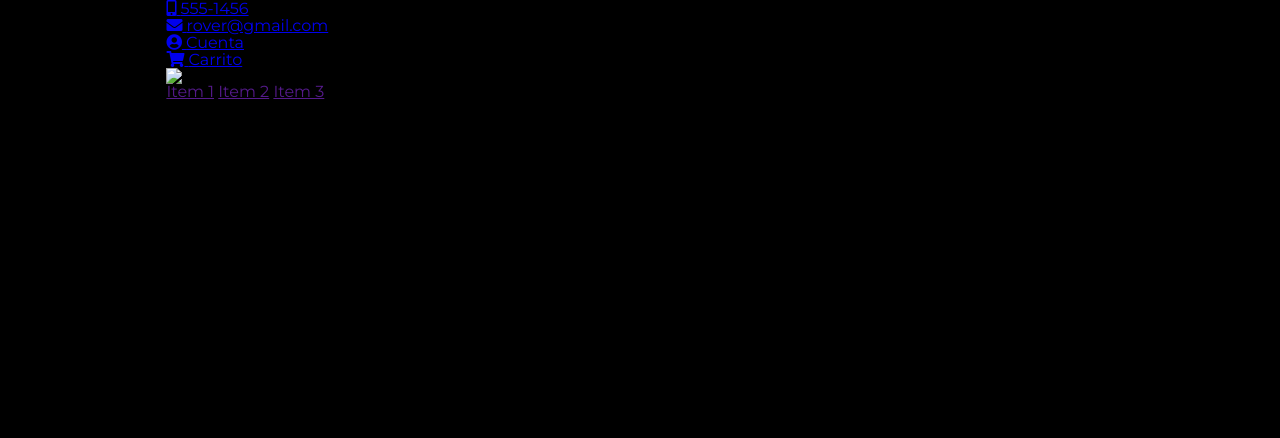
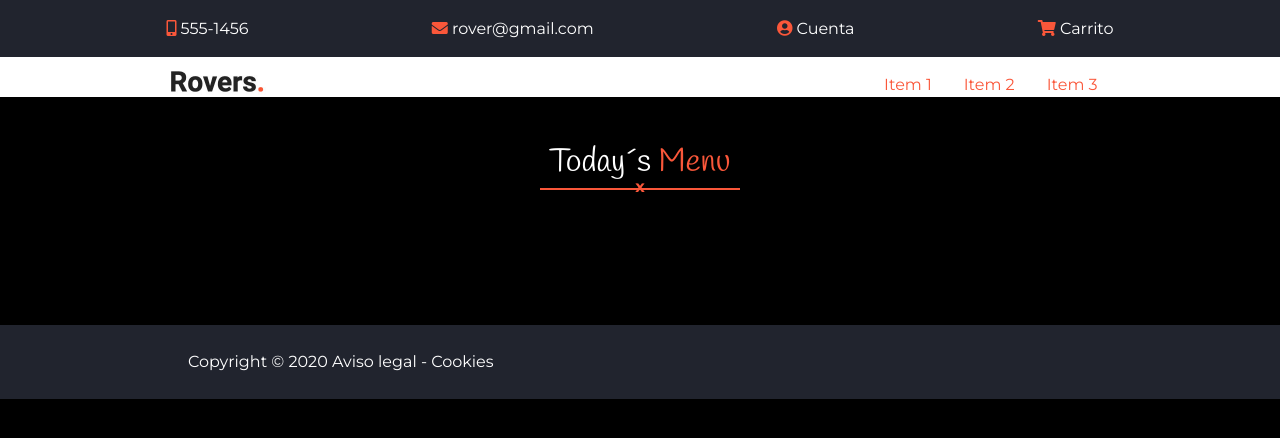
Before and after one commit to IvanSaRo/hamburguesa, a plain HTML site: page secciones/menú/index.html in a window 1280 px wide. Drawn offline with Linux system fonts and the light colour scheme.

Commit message:
Añadido menú con header, footer y encabezado terminados

```diff
--- a/secciones/blogs/css/style.css
+++ b/secciones/blogs/css/style.css
@@ -20,6 +20,13 @@ color: #21242e;
 body{
     font-family: "Montserrat", "Arial", sans-serif;
 }
+img{
+    max-width: 100%;
+    padding: 0 0 1.825em 0;
+    display: block;
+    margin-bottom: 0.5em;
+
+}
 /* HEAD */
 
 header .nav_top{
@@ -41,11 +48,12 @@ header .nav_top .container div a span{
 
    color: white;
 }
+header nav .logo{
 
-header nav.container{
-    padding: 30px 0;
+    width: 6.250em;
+    margin-top: 10px;
+}
 
-}
 
 header div a{
     color: #fa573a;
@@ -110,11 +118,7 @@ main section .underline span{
     font-weight: 700;
 
 }
-header nav .logo{
 
-    width: 6.250em;
-    margin-top: 10px;
-}
 
 
 
@@ -135,13 +139,7 @@ main section .flex article{
 
 
 
-img{
-    max-width: 100%;
-    padding: 0 0 1.825em 0;
-    display: block;
-    margin-bottom: 0.5em;
 
-}
 
 section article .cuadrorojo {
 
--- a/secciones/menú/css/style.css
+++ b/secciones/menú/css/style.css
@@ -21,3 +21,141 @@ body{
     font-family: "Montserrat", "Arial", sans-serif;
     background-color: black;
 }
+img{
+    max-width: 100%;
+    padding: 0 0 1.825em 0;
+    display: block;
+    margin-bottom: 0.5em;
+
+}
+
+/* HEADER */
+
+header .nav_top{
+    background-color: #21242e;
+    color: white;
+    padding: 20px 0;
+}
+
+header .nav_top .container{
+    display: flex;
+    justify-content: space-between;
+}
+header .nav_top .container div a{
+    text-decoration: none;
+
+}
+
+header .nav_top .container div a span{
+
+   color: white;
+}
+
+
+header nav{
+    background-color: white;
+
+}
+header div a{
+    color: #fa573a;
+}
+/* NAV */
+header nav .menu{
+    padding-top: 20px;
+    display: flex;
+    flex-flow: row nowrap;
+
+
+}
+.menu a{
+    text-decoration: none;
+    margin: 0 1em;
+    color: #fa573a;
+
+}
+nav .container{
+    display: flex;
+    justify-content: space-between;
+    flex-flow: row nowrap;
+    padding: 0 3%;
+    height: 40px;
+}
+header nav .logo{
+
+    width: 6.250em;
+    margin-top: 10px;
+}
+
+/* today´s menu*/
+main section.container{
+    padding: 3.125em 0;
+}
+
+main section h2{
+    font-family:Handlee, cursive;
+    color: white;
+    font-size: 2em;
+    text-align: center;
+}
+
+main section h2 span{
+    color: #fa573a;
+}
+
+main section .underline{
+    position: relative;
+    width: 200px;
+    margin: 0 auto;
+}
+
+main section .underline hr{
+    border-color: #fa573a;
+    position: absolute;
+    top: 1px;
+    width: 100%;
+}
+
+main section .underline span{
+    color: #fa573a;
+    display: block;
+    text-align: center;
+    font-weight: 700;
+
+}
+
+
+
+/* cuerpo */
+main{
+    display: flex;
+    justify-content: space-between;
+    flex-flow: row nowrap;
+}
+
+
+
+
+
+
+
+
+
+
+
+
+/* FOOTER */
+
+footer{
+    background-color: #21242e;
+    color: white;
+    padding: 1.825em;
+}
+
+footer p{
+    color: white;
+}
+
+footer a{
+    color: white;
+    text-decoration: none;
+}
--- a/secciones/menú/index.html
+++ b/secciones/menú/index.html
@@ -58,8 +58,49 @@
             </div>
         </nav>
     </header>
-    <main></main>
-    <footer></footer>
+    <main>
+        <section class="container">
+            <h2>Today´s <span>Menu</span></h2>
+            <!--este span es para resaltar services con otro color-->
+            <div class="underline">
+                <hr noshade="noshade">
+                <!--para quitar el bisel a la línea-->
+                <span>x</span>
+            </div>
+
+
+            <div>
+                <div class="caja1">
+                    <div>
+                        <div>Breakfast</div>
+                        <div>Lunch</div>
+                        <div>Dinner</div>
+                        <div>Others</div>
+                    </div>
+                    <div>
+                        <h3>Today´s hot offers</h3>
+                    </div>
+
+                </div>
+            </div>
+            <div class="caja2">
+                <div></div>
+                <div></div>
+                <div></div>
+
+            </div>
+
+
+
+
+        </section>
+    </main>
+    <footer class="container-fluid">
+        <div class="container">
+            <p>Copyright &copy; 2020 <a href="https://www.google.com/">Aviso legal </a>-<a href="https://www.as.com">
+                    Cookies</a></p>
+        </div>
+    </footer>
 </body>
 
 </html>
```
Also changed, not shown: secciones/menú/images/logo.jpg (added).
